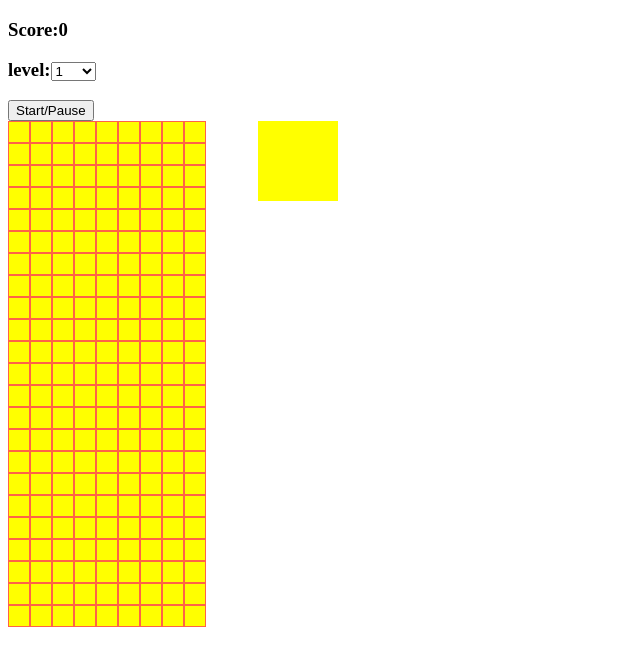
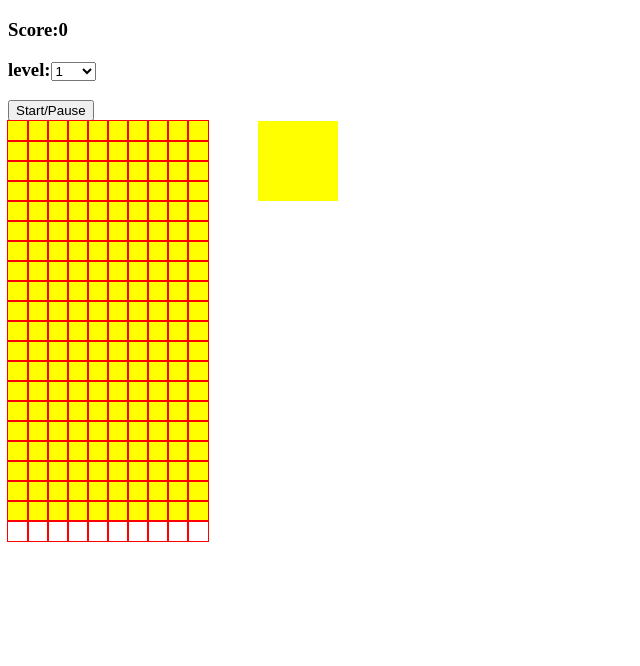
Before and after one commit to epaikins/TetrisApplication, a plain HTML site: page index.html in a window 1280 px wide. Shown: the whole page, without its empty margins (0-640 px from the left). Drawn offline with Linux system fonts and the light colour scheme.

Commit message:
Fixed the gridline issue

```diff
--- a/css/style.css
+++ b/css/style.css
@@ -7,29 +7,17 @@
   height: 400px;
   display: flex;
   flex-wrap: wrap;
-  /* background-color: yellow; */
-  /* border: 1px solid tomato; */
+  background-color: yellow;
 }
 
 .grid div {
   height: 20px;
   width: 20px;
-}
-
-.normal {
-  border: 1px solid tomato;
-  background-color: yellow;
-}
-
-.taken {
-  /* border: 1px solid black; */
-  /* background-color: teal; */
+  outline: 1px solid red;
 }
 
 .tetromino {
   background-color: blue;
-  z-index: 10;
-  /* border: 1px solid tomato; */
 }
 
 .mini-grid {
--- a/index.html
+++ b/index.html
@@ -1,12 +1,11 @@
 <!DOCTYPE html>
-<html lang="en">
+<html lang="en" dir="ltr">
 
 <head>
-    <meta charset="UTF-8">
-    <meta http-equiv="X-UA-Compatible" content="IE=edge">
-    <meta name="viewport" content="width=device-width, initial-scale=1.0">
+    <meta charset="utf-8">
     <link rel="stylesheet" href="css/style.css">
-    <title>Tetris</title>
+    </link>
+    <title>Basic Tetris</title>
 </head>
 
 <body>
@@ -24,214 +23,206 @@
 
     <div class="container">
         <div class="grid">
-            <div class="normal"></div>
-            <div class="normal"></div>
-            <div class="normal"></div>
-            <div class="normal"></div>
-            <div class="normal"></div>
-            <div class="normal"></div>
-            <div class="normal"></div>
-            <div class="normal"></div>
-            <div class="normal"></div>
-            <div class="normal"></div>
-            <div class="normal"></div>
-            <div class="normal"></div>
-            <div class="normal"></div>
-            <div class="normal"></div>
-            <div class="normal"></div>
-            <div class="normal"></div>
-            <div class="normal"></div>
-            <div class="normal"></div>
-            <div class="normal"></div>
-            <div class="normal"></div>
-            <div class="normal"></div>
-            <div class="normal"></div>
-            <div class="normal"></div>
-            <div class="normal"></div>
-            <div class="normal"></div>
-            <div class="normal"></div>
-            <div class="normal"></div>
-            <div class="normal"></div>
-            <div class="normal"></div>
-            <div class="normal"></div>
-            <div class="normal"></div>
-            <div class="normal"></div>
-            <div class="normal"></div>
-            <div class="normal"></div>
-            <div class="normal"></div>
-            <div class="normal"></div>
-            <div class="normal"></div>
-            <div class="normal"></div>
-            <div class="normal"></div>
-            <div class="normal"></div>
-            <div class="normal"></div>
-            <div class="normal"></div>
-            <div class="normal"></div>
-            <div class="normal"></div>
-            <div class="normal"></div>
-            <div class="normal"></div>
-            <div class="normal"></div>
-            <div class="normal"></div>
-            <div class="normal"></div>
-            <div class="normal"></div>
-            <div class="normal"></div>
-            <div class="normal"></div>
-            <div class="normal"></div>
-            <div class="normal"></div>
-            <div class="normal"></div>
-            <div class="normal"></div>
-            <div class="normal"></div>
-            <div class="normal"></div>
-            <div class="normal"></div>
-            <div class="normal"></div>
-            <div class="normal"></div>
-            <div class="normal"></div>
-            <div class="normal"></div>
-            <div class="normal"></div>
-            <div class="normal"></div>
-            <div class="normal"></div>
-            <div class="normal"></div>
-            <div class="normal"></div>
-            <div class="normal"></div>
-            <div class="normal"></div>
-            <div class="normal"></div>
-            <div class="normal"></div>
-            <div class="normal"></div>
-            <div class="normal"></div>
-            <div class="normal"></div>
-            <div class="normal"></div>
-            <div class="normal"></div>
-            <div class="normal"></div>
-            <div class="normal"></div>
-            <div class="normal"></div>
-            <div class="normal"></div>
-            <div class="normal"></div>
-            <div class="normal"></div>
-            <div class="normal"></div>
-            <div class="normal"></div>
-            <div class="normal"></div>
-            <div class="normal"></div>
-            <div class="normal"></div>
-            <div class="normal"></div>
-            <div class="normal"></div>
-            <div class="normal"></div>
-            <div class="normal"></div>
-            <div class="normal"></div>
-            <div class="normal"></div>
-            <div class="normal"></div>
-            <div class="normal"></div>
-            <div class="normal"></div>
-            <div class="normal"></div>
-            <div class="normal"></div>
-            <div class="normal"></div>
-            <div class="normal"></div>
-            <div class="normal"></div>
-            <div class="normal"></div>
-            <div class="normal"></div>
-            <div class="normal"></div>
-            <div class="normal"></div>
-            <div class="normal"></div>
-            <div class="normal"></div>
-            <div class="normal"></div>
-            <div class="normal"></div>
-            <div class="normal"></div>
-            <div class="normal"></div>
-            <div class="normal"></div>
-            <div class="normal"></div>
-            <div class="normal"></div>
-            <div class="normal"></div>
-            <div class="normal"></div>
-            <div class="normal"></div>
-            <div class="normal"></div>
-            <div class="normal"></div>
-            <div class="normal"></div>
-            <div class="normal"></div>
-            <div class="normal"></div>
-            <div class="normal"></div>
-            <div class="normal"></div>
-            <div class="normal"></div>
-            <div class="normal"></div>
-            <div class="normal"></div>
-            <div class="normal"></div>
-            <div class="normal"></div>
-            <div class="normal"></div>
-            <div class="normal"></div>
-            <div class="normal"></div>
-            <div class="normal"></div>
-            <div class="normal"></div>
-            <div class="normal"></div>
-            <div class="normal"></div>
-            <div class="normal"></div>
-            <div class="normal"></div>
-            <div class="normal"></div>
-            <div class="normal"></div>
-            <div class="normal"></div>
-            <div class="normal"></div>
-            <div class="normal"></div>
-            <div class="normal"></div>
-            <div class="normal"></div>
-            <div class="normal"></div>
-            <div class="normal"></div>
-            <div class="normal"></div>
-            <div class="normal"></div>
-            <div class="normal"></div>
-            <div class="normal"></div>
-            <div class="normal"></div>
-            <div class="normal"></div>
-            <div class="normal"></div>
-            <div class="normal"></div>
-            <div class="normal"></div>
-            <div class="normal"></div>
-            <div class="normal"></div>
-            <div class="normal"></div>
-            <div class="normal"></div>
-            <div class="normal"></div>
-            <div class="normal"></div>
-            <div class="normal"></div>
-            <div class="normal"></div>
-            <div class="normal"></div>
-            <div class="normal"></div>
-            <div class="normal"></div>
-            <div class="normal"></div>
-            <div class="normal"></div>
-            <div class="normal"></div>
-            <div class="normal"></div>
-            <div class="normal"></div>
-            <div class="normal"></div>
-            <div class="normal"></div>
-            <div class="normal"></div>
-            <div class="normal"></div>
-            <div class="normal"></div>
-            <div class="normal"></div>
-            <div class="normal"></div>
-            <div class="normal"></div>
-            <div class="normal"></div>
-            <div class="normal"></div>
-            <div class="normal"></div>
-            <div class="normal"></div>
-            <div class="normal"></div>
-            <div class="normal"></div>
-            <div class="normal"></div>
-            <div class="normal"></div>
-            <div class="normal"></div>
-            <div class="normal"></div>
-            <div class="normal"></div>
-            <div class="normal"></div>
-            <div class="normal"></div>
-            <div class="normal"></div>
-            <div class="normal"></div>
-            <div class="normal"></div>
-            <div class="normal"></div>
-            <div class="normal"></div>
-            <div class="normal"></div>
-            <div class="normal"></div>
-            <div class="normal"></div>
-            <div class="normal"></div>
-            <div class="normal"></div>
-            <div class="normal"></div>
-            <div class="normal"></div>
-            <div class="normal"></div>
-
+            <div></div>
+            <div></div>
+            <div></div>
+            <div></div>
+            <div></div>
+            <div></div>
+            <div></div>
+            <div></div>
+            <div></div>
+            <div></div>
+            <div></div>
+            <div></div>
+            <div></div>
+            <div></div>
+            <div></div>
+            <div></div>
+            <div></div>
+            <div></div>
+            <div></div>
+            <div></div>
+            <div></div>
+            <div></div>
+            <div></div>
+            <div></div>
+            <div></div>
+            <div></div>
+            <div></div>
+            <div></div>
+            <div></div>
+            <div></div>
+            <div></div>
+            <div></div>
+            <div></div>
+            <div></div>
+            <div></div>
+            <div></div>
+            <div></div>
+            <div></div>
+            <div></div>
+            <div></div>
+            <div></div>
+            <div></div>
+            <div></div>
+            <div></div>
+            <div></div>
+            <div></div>
+            <div></div>
+            <div></div>
+            <div></div>
+            <div></div>
+            <div></div>
+            <div></div>
+            <div></div>
+            <div></div>
+            <div></div>
+            <div></div>
+            <div></div>
+            <div></div>
+            <div></div>
+            <div></div>
+            <div></div>
+            <div></div>
+            <div></div>
+            <div></div>
+            <div></div>
+            <div></div>
+            <div></div>
+            <div></div>
+            <div></div>
+            <div></div>
+            <div></div>
+            <div></div>
+            <div></div>
+            <div></div>
+            <div></div>
+            <div></div>
+            <div></div>
+            <div></div>
+            <div></div>
+            <div></div>
+            <div></div>
+            <div></div>
+            <div></div>
+            <div></div>
+            <div></div>
+            <div></div>
+            <div></div>
+            <div></div>
+            <div></div>
+            <div></div>
+            <div></div>
+            <div></div>
+            <div></div>
+            <div></div>
+            <div></div>
+            <div></div>
+            <div></div>
+            <div></div>
+            <div></div>
+            <div></div>
+            <div></div>
+            <div></div>
+            <div></div>
+            <div></div>
+            <div></div>
+            <div></div>
+            <div></div>
+            <div></div>
+            <div></div>
+            <div></div>
+            <div></div>
+            <div></div>
+            <div></div>
+            <div></div>
+            <div></div>
+            <div></div>
+            <div></div>
+            <div></div>
+            <div></div>
+            <div></div>
+            <div></div>
+            <div></div>
+            <div></div>
+            <div></div>
+            <div></div>
+            <div></div>
+            <div></div>
+            <div></div>
+            <div></div>
+            <div></div>
+            <div></div>
+            <div></div>
+            <div></div>
+            <div></div>
+            <div></div>
+            <div></div>
+            <div></div>
+            <div></div>
+            <div></div>
+            <div></div>
+            <div></div>
+            <div></div>
+            <div></div>
+            <div></div>
+            <div></div>
+            <div></div>
+            <div></div>
+            <div></div>
+            <div></div>
+            <div></div>
+            <div></div>
+            <div></div>
+            <div></div>
+            <div></div>
+            <div></div>
+            <div></div>
+            <div></div>
+            <div></div>
+            <div></div>
+            <div></div>
+            <div></div>
+            <div></div>
+            <div></div>
+            <div></div>
+            <div></div>
+            <div></div>
+            <div></div>
+            <div></div>
+            <div></div>
+            <div></div>
+            <div></div>
+            <div></div>
+            <div></div>
+            <div></div>
+            <div></div>
+            <div></div>
+            <div></div>
+            <div></div>
+            <div></div>
+            <div></div>
+            <div></div>
+            <div></div>
+            <div></div>
+            <div></div>
+            <div></div>
+            <div></div>
+            <div></div>
+            <div></div>
+            <div></div>
+            <div></div>
+            <div></div>
+            <div></div>
+            <div></div>
+            <div></div>
+            <div></div>
+            <div></div>
+            <div></div>
+            <div></div>
+            <div></div>
+            <div></div>
             <div class="taken"></div>
             <div class="taken"></div>
             <div class="taken"></div>
@@ -242,7 +233,6 @@
             <div class="taken"></div>
             <div class="taken"></div>
             <div class="taken"></div>
-
         </div>
 
 
@@ -265,9 +255,11 @@
             <div></div>
         </div>
 
-        <script src="scripts/script.js"></script>
+
     </div>
 
+
+    <script src="scripts/script.js" charset="utf-8"></script>
 </body>
 
 </html>
```
Also changed, not shown: scripts/script.js (+26 -36 lines).
